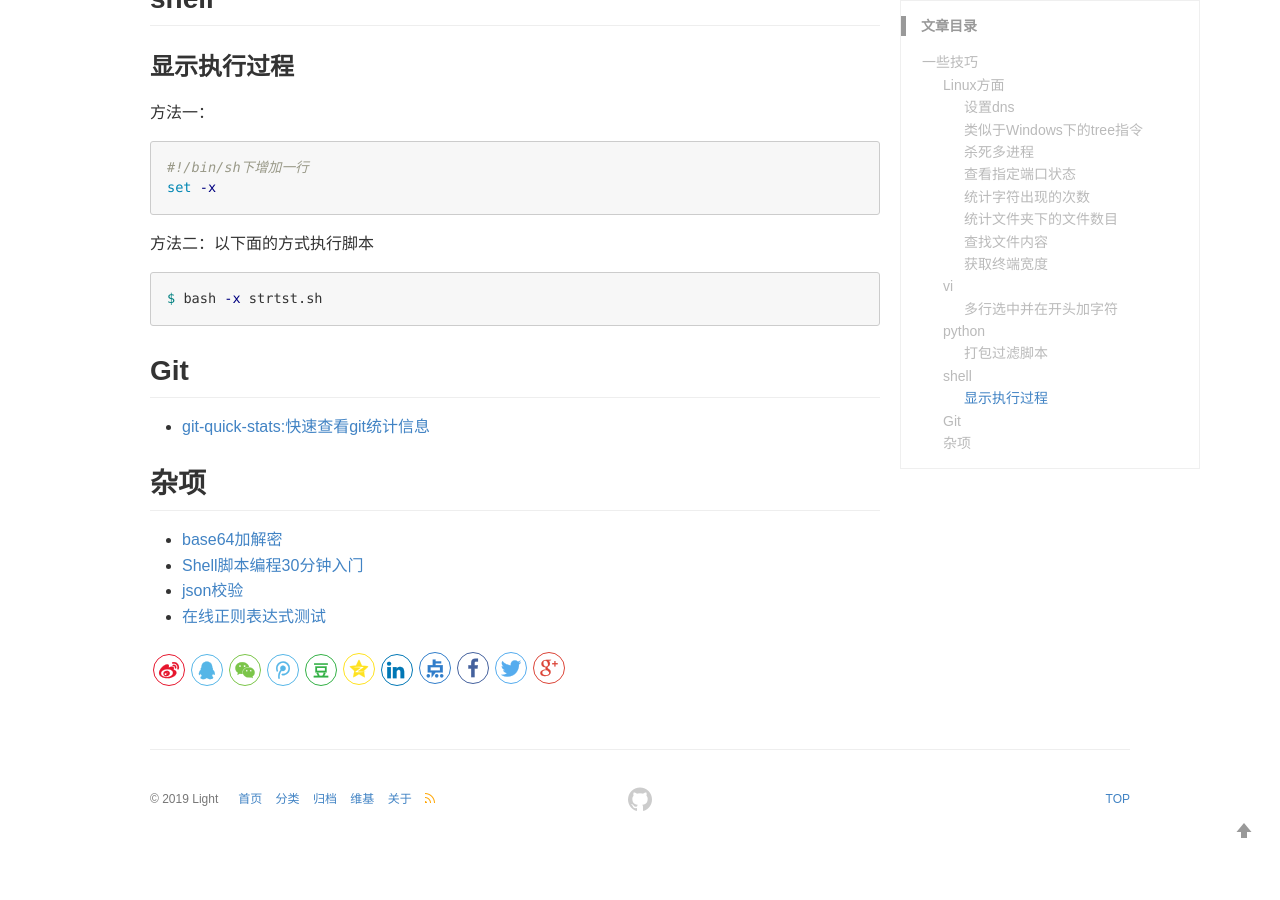
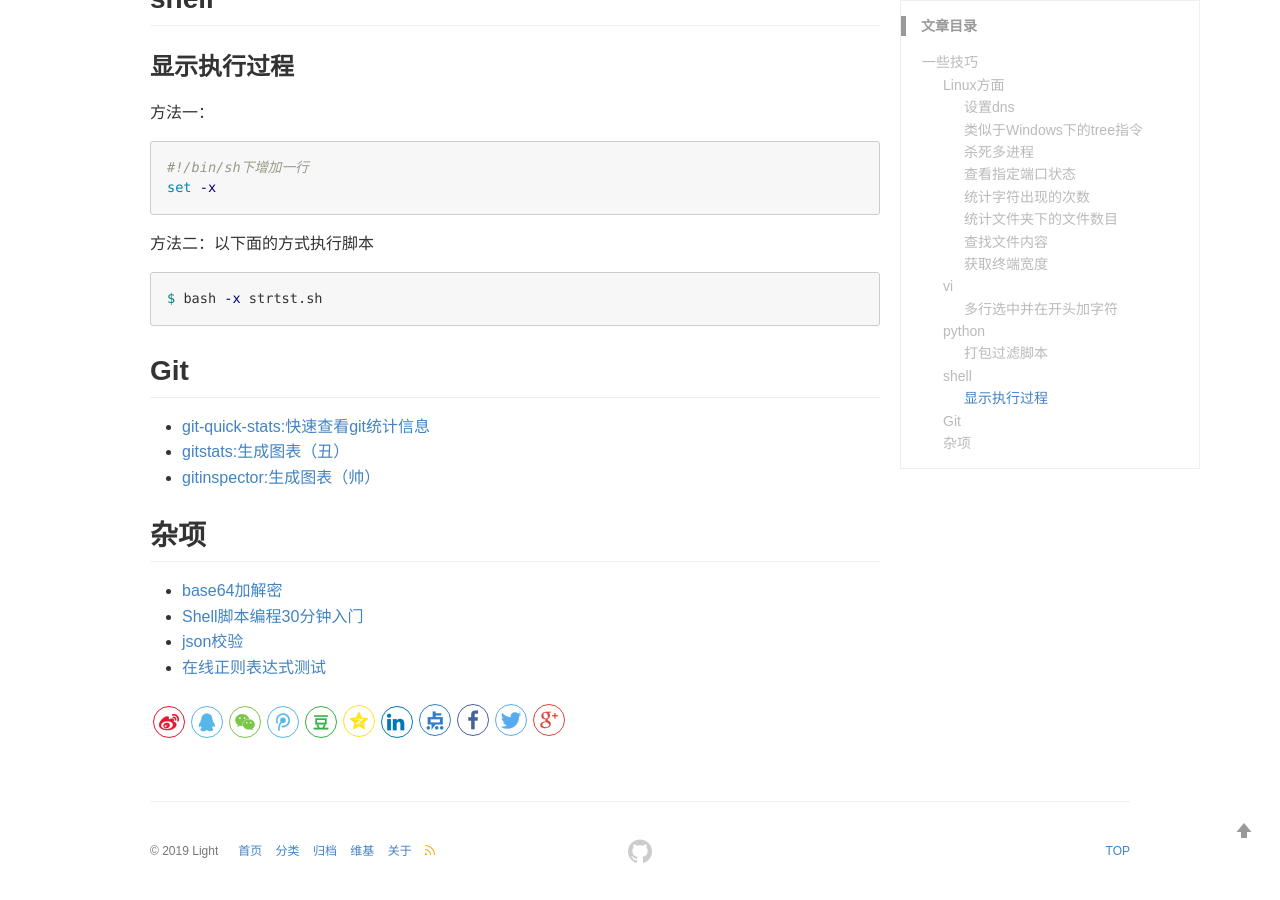
Before and after one commit to halysl/halysl.github.io, a Jekyll site: the page built from _posts/2019-01-01-some-skills.md, in a window 1280 px wide and 900 px high, scrolled down 2862 px. Built offline with Jekyll 4.4.1, drawn with Linux system fonts in a browser that asks for light colours; before the commit the page ends 3710 px from its top, so only the background shows below that.

Commit message:
add 2 git统计生成图标

```diff
--- a/_posts/2019-01-01-some-skills.md
+++ b/_posts/2019-01-01-some-skills.md
@@ -141,6 +141,8 @@ $ bash -x strtst.sh
 ## Git
 
 - [git-quick-stats:快速查看git统计信息](https://github.com/arzzen/git-quick-stats#macos-homebrew)
+- [gitstats:生成图表（丑）](https://github.com/hoxu/gitstats)
+- [gitinspector:生成图表（帅）](https://github.com/ejwa/gitinspector)
 
 ## 杂项
 
```
